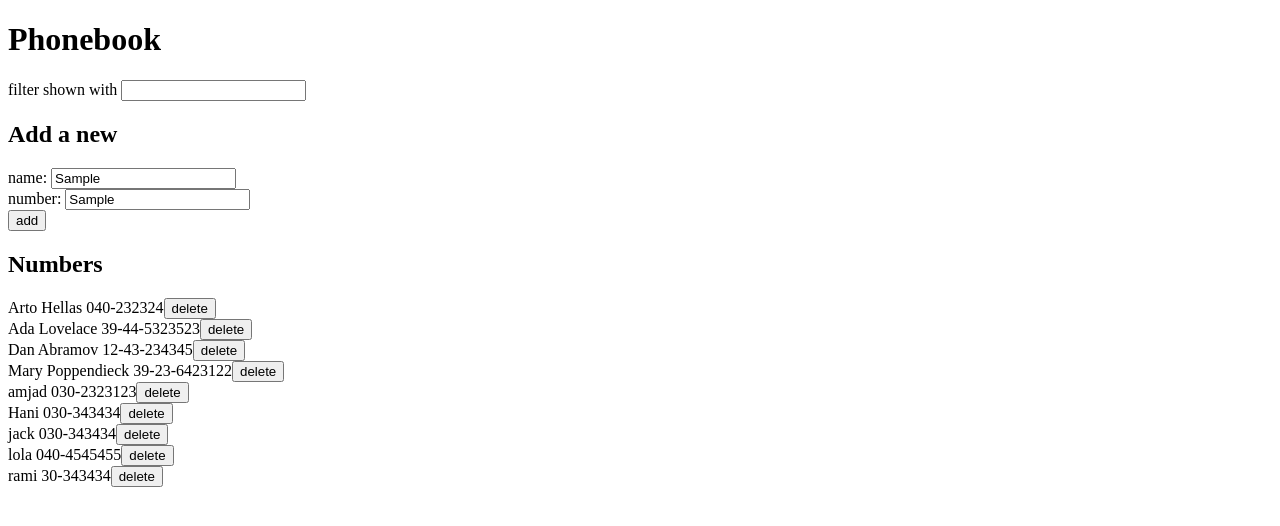
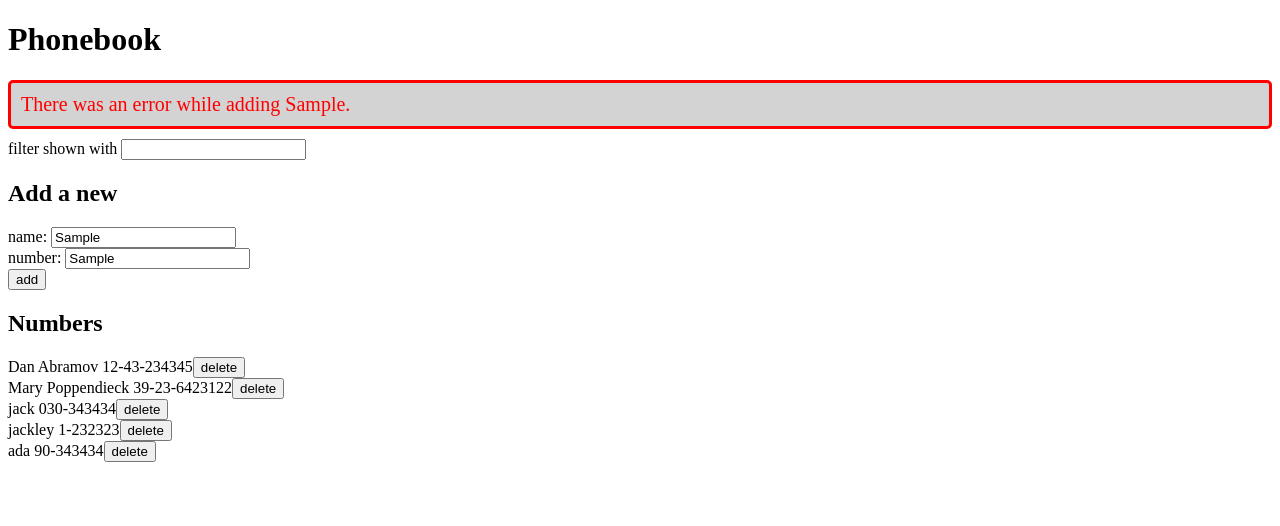
Before and after one commit to AmjadShakhshir/fullstack-exercises, a React (Vite) app in the folder part2/phonebook/: page / in a window 1280 px wide. Both pictures are taken after typing "Sample", "Sample" into the empty fields and a click on the button "add". Shown: the top 526 px of the page. Built offline with nearby package versions, Linux system fonts and the light colour scheme; no server answers; data requests are answered from the project's data file.

Commit message:
add more catch for add and update person promises

```diff
--- a/part2/phonebook/db.json
+++ b/part2/phonebook/db.json
@@ -1,15 +1,5 @@
 {
   "persons": [
-    {
-      "name": "Arto Hellas",
-      "number": "040-232324",
-      "id": "1"
-    },
-    {
-      "name": "Ada Lovelace",
-      "number": "39-44-5323523",
-      "id": "2"
-    },
     {
       "name": "Dan Abramov",
       "number": "12-43-234345",
@@ -21,29 +11,19 @@
       "id": "4"
     },
     {
-      "id": "5",
-      "name": "amjad",
-      "number": "030-2323123"
-    },
-    {
-      "id": "6",
-      "name": "Hani",
-      "number": "030-343434"
-    },
-    {
       "id": "7",
       "name": "jack",
       "number": "030-343434"
     },
     {
-      "id": "8",
-      "name": "lola",
-      "number": "040-4545455"
+      "id": "7",
+      "name": "jackley",
+      "number": "1-232323"
     },
     {
-      "id": "9",
-      "name": "rami",
-      "number": "30-343434"
+      "id": "8",
+      "name": "ada",
+      "number": "90-343434"
     }
   ]
 }
--- a/part2/phonebook/src/App.jsx
+++ b/part2/phonebook/src/App.jsx
@@ -12,6 +12,7 @@ const App = () => {
   const [newNumber, setNewNumber] = useState("");
   const [newFilter, setNewFilter] = useState("");
   const [message, setMessage] = useState("");
+  const [errorMessage, setErrorMessage] = useState("");
 
   useEffect(() => {
     PersonServices.getAll().then((initialPersons) => {
@@ -36,8 +37,8 @@ const App = () => {
           setNewName("");
           setNewNumber("");
         })
-        .catch((error) => {
-          console.log("Error: ", error);
+        .catch(() => {
+          setErrorMessage(`Information of ${person.name} has already been removed from server.`);
         });
     } else {
       const personObject = {
@@ -47,7 +48,8 @@ const App = () => {
       };
 
       if (!persons.some((person) => person.name.toLowerCase() === newName.toLowerCase())) {
-        PersonServices.create(personObject).then((returnedPerson) => {
+        PersonServices.create(personObject)
+          .then((returnedPerson) => {
             setPersons(persons.concat(returnedPerson));
             setMessage(`Added ${returnedPerson.name}.`);
             setTimeout(() => {
@@ -55,6 +57,9 @@ const App = () => {
             }, 5000);
             setNewName("");
             setNewNumber("");
+          })
+          .catch(() => {
+            setErrorMessage(`There was an error while adding ${personObject.name}.`);
           });
       }
     }
@@ -65,9 +70,10 @@ const App = () => {
       PersonServices.deleted(id)
         .then(() => {
           setPersons(persons.filter((person) => person.id !== id));
+          setMessage(`Deleted person.`);
         })
-        .catch((error) => {
-          console.log("Error: ", error);
+        .catch(() => {
+          setErrorMessage(`Information of ${persons.find((person) => person.id === id).name} has already been removed from server.`);
         });
     }
   };
@@ -92,6 +98,7 @@ const App = () => {
         <b>Phonebook</b>
       </h1>
       {message && <Notification message={message} />}
+      {errorMessage && <Notification message={errorMessage} error={true} />}
       <Filter handleFilterChange={handleFilterChange} />
       <h2>
         <b>Add a new</b>
--- a/part2/phonebook/src/components/Notification.jsx
+++ b/part2/phonebook/src/components/Notification.jsx
@@ -1,9 +1,9 @@
-const Notification = ({ message }) => {
+const Notification = ({ message, error }) => {
   if (message === null) {
     return null;
   }
 
-  return <div className="error">{message}</div>;
+  return <div className={error ? "error" : "success"}>{message}</div>;
 };
 
 export default Notification;
--- a/part2/phonebook/src/index.css
+++ b/part2/phonebook/src/index.css
@@ -1,5 +1,6 @@
-.error {
-  color: green;
+.error,
+.success {
+  color: red;
   background: lightgrey;
   font-size: 20px;
   border-style: solid;
@@ -7,3 +8,6 @@
   padding: 10px;
   margin-bottom: 10px;
 }
+.success {
+  color: green;
+}
```
Lines whose indentation alone changed are shown as unchanged.
